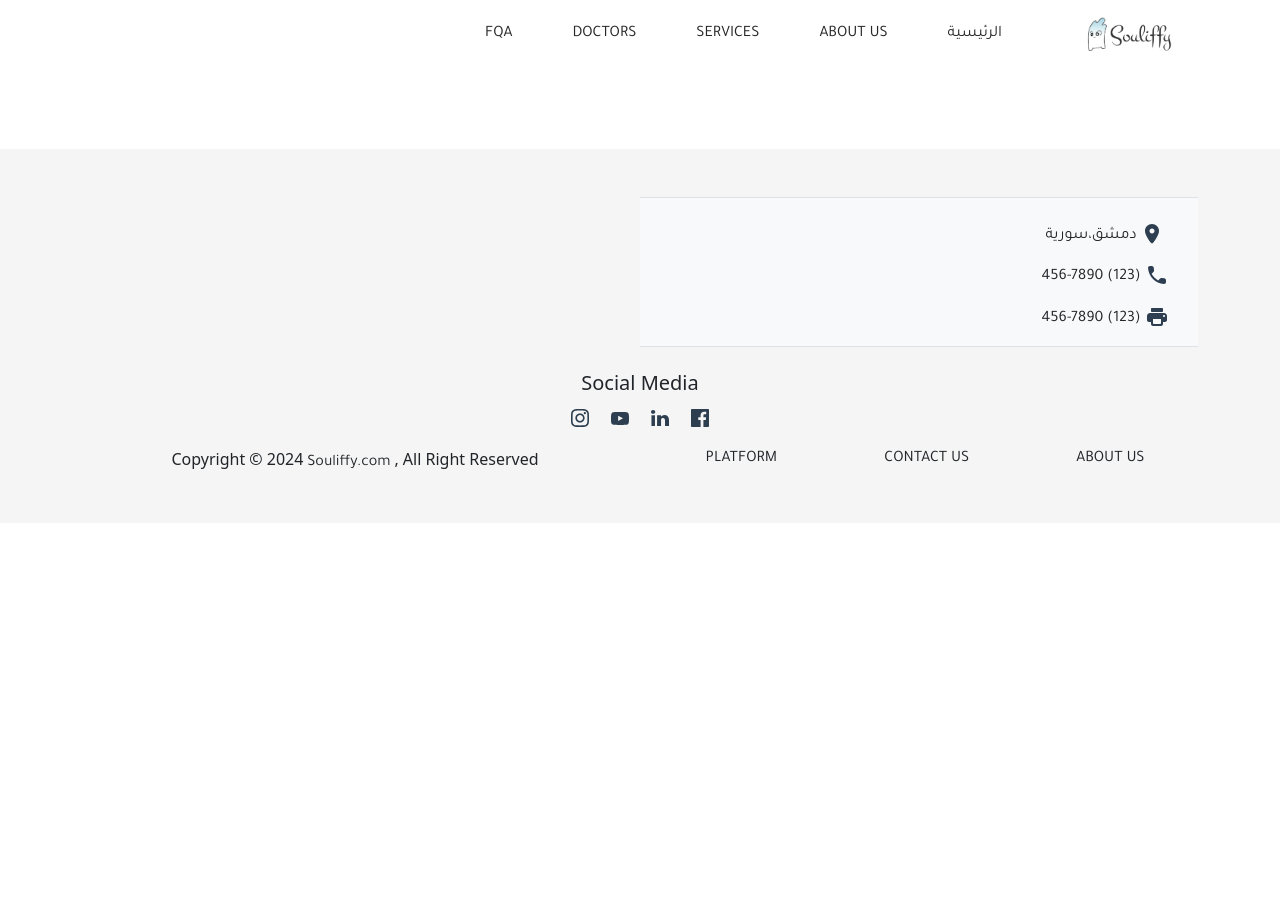
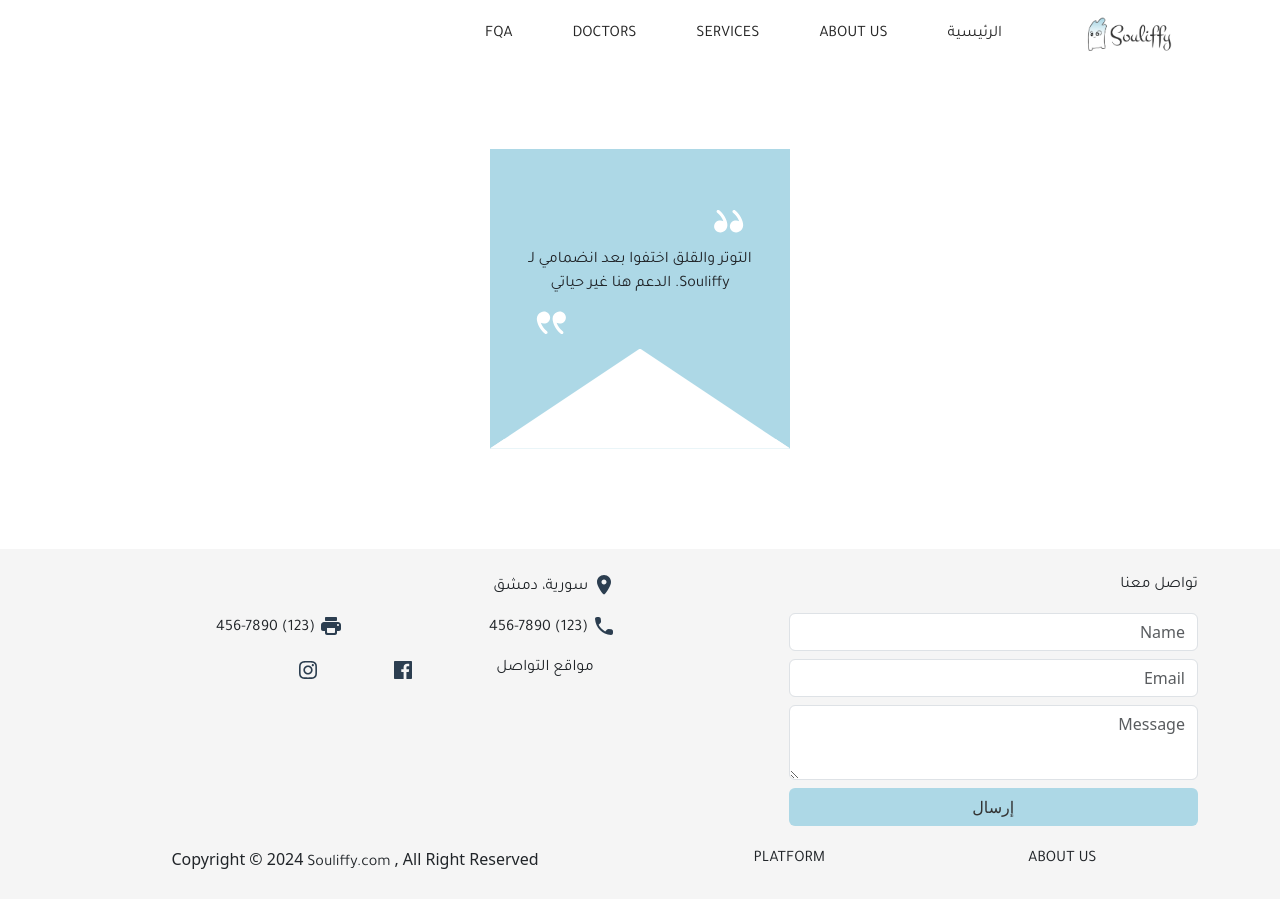
Before and after one commit to Siver29/souliffy, a React (Create React App) app: page / in a window 1280 px wide. Before the commit the page ends 800 px from the top, so only its background shows below. Built offline with nearby package versions, Linux system fonts and the light colour scheme.

Commit message:
Testmonials

```diff
--- a/src/Components/UserComponents/Footer/Footer.css
+++ b/src/Components/UserComponents/Footer/Footer.css
@@ -1,8 +1,35 @@
 .footer {
     margin-top: 100px;
     background-color: #F5F5F5;
+    height: 350px;
   }
 
   .footer-links {
     text-decoration: none;
   }
+  .place{
+    margin-right: 12px;
+  }
+  .btn-submit{
+    background-color: var(--primary-blue-color) ;
+    color: var(--primary-font-color);
+  }
+  .btn-submit:hover{
+    background-color: var(--secondary-green-color) ;
+  }
+  .contact-form{
+    height: 100px;
+  }
+  .textarea-height{
+    height: 75px;
+  }
+  @media (max-width: 768px) {
+    .footer {
+      margin-top: 100px;
+      background-color: #F5F5F5;
+      height: 600px;
+    }
+    .contact-info{
+      padding-top: 140px;
+    }
+  }
--- a/src/Components/UserComponents/Footer/Footer.js
+++ b/src/Components/UserComponents/Footer/Footer.js
@@ -4,49 +4,74 @@ import './Footer.css';
 
 const Footer = () => {
   return (
-    <div className="container-fluid footer mt-5 p-5">
-      <div className="container">
+    <div className="container-fluid footer p-4">
+      <div className="container h-75">
         {/* ........... */}
-        <div className="col-md-6 border-bottom border-top bg-light text-dark pt-4">
-          <div className="col-md-4 mb-3">
-            <p>
-              <img className='' src='assets/svg/round-place.svg' alt='Location' /> دمشق،سورية
+        <div className='row h-100'>
+          {/* contact us */}
+          <div className="col-md-6 col-12 text-end">
+            <p className=''>تواصل معنا</p>
+            <form className='w-75 contact-form'>
+              <div className="form-group pb-2">
+                <input type="text" className="form-control rounded-2" id="الاسم" placeholder="Name" />
+              </div>
+              <div className="form-group pb-2">
+                <input type="email" className="form-control rounded-2" id="الايميل" placeholder="Email" />
+              </div>
+              <div className="form-group pb-2">
+                <textarea className="form-control rounded-2 textarea-height " id="الرسالة" rows="5" placeholder="Message"></textarea>
+              </div>
+              <button type="submit" className="btn-submit btn rounded-2 w-100">إرسال</button>
+            </form>
+          </div>
+          {/* contact info */}
+          <div className="contact-info col-md-6 col-sm-12 text-dark">
+            <div className="col-md-6">
+              <p className='text-end place'>
+                <img className='' src='assets/svg/round-place.svg' alt='Location' /> سورية، دمشق
               </p>
             </div>
-          <div className="col-md-4 mb-3">
-            <p>
+            <div className='container'>
+              <div className='row'>
+                <div className="col-md-6 col-12">
+                  <p className='text-end'>
                     <img src='assets/svg/round-phone.svg' alt='Phone' /> (123) 456-7890
                   </p>
                 </div>
-          <div className="col-md-4 mb-3">
-            <p>
+                <div className="col-md-6 col-12">
+                  <p className='text-end'>
                     <img src='assets/svg/round-local-printshop.svg' alt='Fax' /> (123) 456-7890
                   </p>
                 </div>
               </div>
-        {/* ............... */}
-        <div className="row text-center mt-4">
-          <div className="col">
-            <h5>Social Media</h5>
-            <a href="https://www.facebook.com" className="text-dark mx-2">
+            </div>
+            <div className="row text-center">
+              <div className="container">
+                <div className='row'>
+                  <div className='col-4'>
+                    <p>مواقع التواصل</p>
+                  </div>
+                  <div className='col-2'>
+                    <a href="https://www.facebook.com" className="text-dark ">
                       <img src='assets/svg/facebook.svg' alt='Facebook' />
                     </a>
-            <a href="https://www.linkedin.com" className="text-dark mx-2">
-              <img src='assets/svg/linkedin.svg' alt='LinkedIn' />
-            </a>
-            <a href="https://www.youtube.com" className="text-dark mx-2">
-              <img src='assets/svg/youtube.svg' alt='YouTube' />
-            </a>
-            <a href="https://www.instagram.com" className="text-dark mx-2">
+                  </div>
+                  <div className='col-2'>
+                    <a href="https://www.instagram.com" className="text-dark">
                       <img src='assets/svg/instagram.svg' alt='Instagram' />
                     </a>
                   </div>
                 </div>
-        <div className="row mt-3">
+              </div>
+            </div>
+          </div>
+
+        </div>
+        {/* ............... */}
+        <div className="row mt-5  latest-footer">
           <div className="col-12 col-md-6">
             <div className="d-flex justify-content-around align-items-center">
               <a href="#about" className="text-dark footer-links">ABOUT US</a>
-              <a href="#contact" className="text-dark footer-links">CONTACT US</a>
               <a href="#platform" className="text-dark footer-links">PLATFORM</a>
             </div>
           </div>
--- /dev/null
+++ b/src/Components/UserComponents/TestmonialsBox/TestmonialsBox.css
@@ -0,0 +1,34 @@
+.TestmonialsBox {
+    height: 300px;
+    width: 300px;
+    background-color: var(--primary-blue-color);
+
+}
+
+.triangle {
+    width: 400px;
+    height: 100px;
+    background-color: var(--primary-bg-color);
+    clip-path: polygon(50% 0%, 100% 100%, 0% 100%);
+    /* margin-top: 10px; */
+    position: absolute;
+    bottom: 0;
+    border-bottom: 10px solid white;
+    z-index: 10;
+/* box-shadow: 100px 100px 10px white; */
+}
+
+
+.quote {
+    width: 250px;
+}
+.quote-box{
+    display: flex;
+    flex-direction: column;
+    justify-content: start;
+    align-items: center;
+    position: relative;
+}
+.quote-img{
+    transform: rotate(180deg);
+}
--- /dev/null
+++ b/src/Components/UserComponents/TestmonialsBox/TestmonialsBox.js
@@ -0,0 +1,34 @@
+import React from 'react';
+import './TestmonialsBox.css'
+
+function TestmonialsBox() {
+    return (
+        <div className="container mt-5 TestmonialsBox">
+            <div className="row h-100 text-center quote-box">
+                <div className='container-fluid mt-5'>
+                    <div className='row'>
+                        <div className='col-1'></div>
+                        <div className='col-3'>
+                            <img src='assets/svg/quote-line.svg' className='img-fluid'></img>
+                        </div>
+                        <div className='col-8'></div>
+                    </div>
+                </div>
+                <p className="mb-0 quote">
+                التوتر والقلق اختفوا بعد انضمامي لـ Souliffy. الدعم هنا غير حياتي                </p>
+                <div className='container-fluid'>
+                    <div className='row'>
+                        <div className='col-8'></div>
+                        <div className='col-3'>
+                            <img src='assets/svg/quote-line.svg' className='img-fluid quote-img'></img>
+                        </div>
+                        <div className='col-1'></div>
+                    </div>
+                </div>
+                <div className="triangle"></div>
+            </div>
+        </div>
+    );
+}
+
+export default TestmonialsBox;
--- a/src/Pages/UserPages/HomePage/HomePage.js
+++ b/src/Pages/UserPages/HomePage/HomePage.js
@@ -1,11 +1,13 @@
 import React from 'react'
 import Footer from '../../../Components/UserComponents/Footer/Footer'
 import Navbar from '../../../Components/UserComponents/Navbar/Navbar'
+import TestmonialsBox from '../../../Components/UserComponents/TestmonialsBox/TestmonialsBox'
 
 const HomePage = () => {
   return (
     <div>
       <Navbar/>
+      <TestmonialsBox/>
       <Footer/>
     </div>
   )
```
Also changed, not shown: src/index.css (+9 -9 lines), public/assets/svg/quote-line.svg (added). Lines whose indentation alone changed are shown as unchanged.
